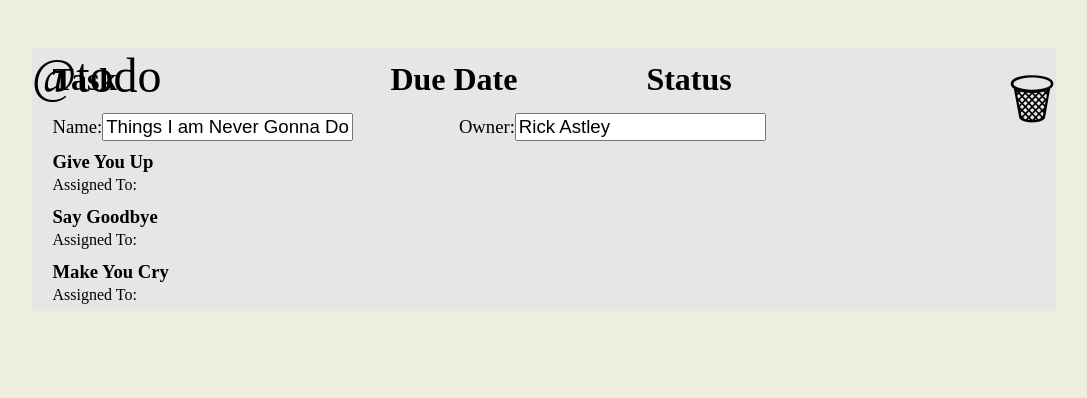
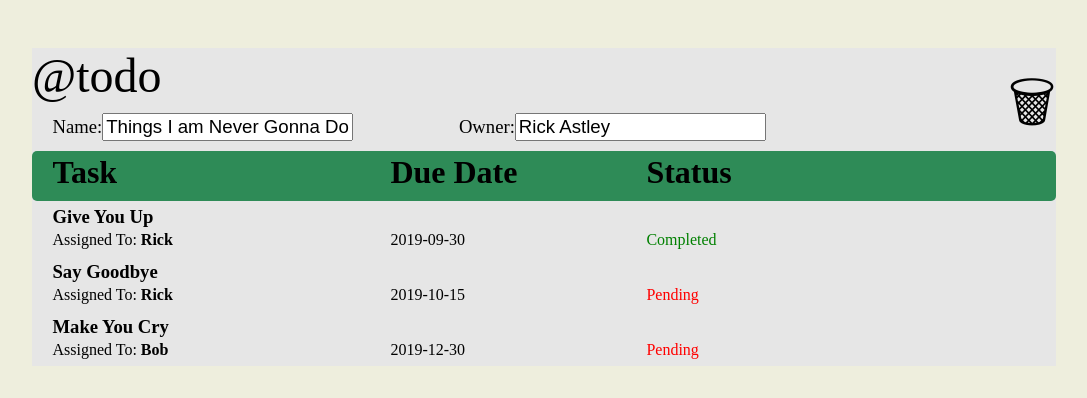
Before and after one commit to shaharan4/popcorn, a React (Create React App) app: page / in a window 1280 px wide. Both pictures are taken after a click on the link "Things I am Never Gonna Do". Shown: the top 398 px of the page, without its empty margins (104-1191 px from the left). Built offline with nearby package versions, Linux system fonts and the light colour scheme.

Commit message:
name, owner textfields editable and save, and also assigned to, due date and status displaying correctly

```diff
--- a/src/App.js
+++ b/src/App.js
@@ -15,6 +15,7 @@ class App extends Component {
     currentScreen: AppScreen.HOME_SCREEN,
     todoLists: testTodoListData.todoLists,
     currentList: null
+
   }
 
   goHome = () => {
@@ -28,6 +29,9 @@ class App extends Component {
     console.log("currentList: " + this.state.currentList);
     console.log("currentScreen: " + this.state.currentScreen);
   }
+
+  deleteList = () => {}
+
 
   render() {
     switch(this.state.currentScreen) {
--- a/src/components/list_screen/ListItemCard.js
+++ b/src/components/list_screen/ListItemCard.js
@@ -8,14 +8,17 @@ export class ListItemCard extends Component {
                     {this.props.listItem.description}
                 </div>
                 <div className='list_item_card_assigned_to'>
-                    Assigned To: <strong>{this.props.listItem.assignedTo}</strong>
+                    Assigned To: <strong>{this.props.listItem.assigned_to}</strong>
                 </div>
                 <div className='list_item_card_due_date'>
-                    {this.props.listItem.dueDate}
+                    {this.props.listItem.due_date}
                 </div>
-                <div className='list_item_card_completed'>
-                    {this.props.listItem.completed}
-                </div>
+                {(this.props.listItem.completed)?<div className='list_item_card_completed'>
+                    Completed
+                </div>:<div className='list_item_card_not_completed'>
+                    Pending
+                </div>}
+
             </div>
         )
     }
--- a/src/components/list_screen/ListItemsTable.js
+++ b/src/components/list_screen/ListItemsTable.js
@@ -5,10 +5,11 @@ export class ListItemsTable extends Component {
     render() {
         return (
             <div id="list_items_container">
-                <div className="list_item_task_header">Task</div>
-                <div className="list_item_due_date_header">Due Date</div>
-                <div className="list_item_status_header">Status</div>
-
+                <div id="list_header_container">
+                    <div className="list_item_task_header">Task</div>
+                    <div className="list_item_due_date_header">Due Date</div>
+                    <div className="list_item_status_header">Status</div>
+                </div>
 
 
                 {
--- a/src/components/list_screen/ListScreen.js
+++ b/src/components/list_screen/ListScreen.js
@@ -5,6 +5,8 @@ import ListTrash from './ListTrash'
 import PropTypes from 'prop-types';
 
 export class ListScreen extends Component {
+
+
     getListName() {
         if (this.props.todoList) {
             let name = this.props.todoList.name;
@@ -19,6 +21,16 @@ export class ListScreen extends Component {
             return this.props.todoList.owner;
         }
     }
+    updateListName(e){
+        let newName = e.target.value
+        this.props.todoList.name = newName
+    }
+
+
+    updateListOwner(e){
+        let newOwner = e.target.value
+        this.props.todoList.owner = newOwner
+    }
     render() {
         return (
             <div id="todo_list">
@@ -28,15 +40,15 @@ export class ListScreen extends Component {
                     <div id="list_details_name_container" className="text_toolbar">
                         <span id="list_name_prompt">Name:</span>
                         <input
-                            value={this.getListName()}
-                            type="text"
+                            defaultValue={this.getListName()}
+                            type="text" onChange={e => this.updateListName(e)}
                             id="list_name_textfield" />
                     </div>
                     <div id="list_details_owner_container" className="text_toolbar">
                         <span id="list_owner_prompt">Owner:</span>
                         <input
-                            value={this.getListOwner()}
-                            type="text"
+                            defaultValue={this.getListOwner()}
+                            type="text" onChange = {e => this.updateListOwner(e)}
                             id="list_owner_textfield" />
                     </div>
                 </div>
--- a/src/components/list_screen/ListTrash.js
+++ b/src/components/list_screen/ListTrash.js
@@ -3,7 +3,9 @@ import React, { Component } from 'react'
 export class ListTrash extends Component {
     render() {
         return (
-            <div id="list_trash">&#128465;</div>
+            <div id="list_trash">&#128465;
+
+            </div>
         )
     }
 }
--- a/src/css/todo_layout.css
+++ b/src/css/todo_layout.css
@@ -82,6 +82,16 @@ body {
   position: absolute;
   left: 2%;
 }
+#list_header_container{
+  position: relative;
+  height: 50px;
+  grid-row-gap: 0px;
+  grid-column-gap: 50px;
+  margin-top: 0px;
+  margin-bottom: 5px;
+  border-radius: 5px;
+  cursor: pointer;
+}
 .list_item_task_header, .list_item_due_date_header, .list_item_status_header {
   position: absolute;
   top: 5%;
--- a/src/css/todo_style.css
+++ b/src/css/todo_style.css
@@ -88,6 +88,9 @@ body {
   cursor: pointer;
 }
 #list_items_container {}
+#list_header_container{
+  background-color: seagreen;
+}
 
 /* LIST SCREEN CLASSES */
 .list_item_card, .list_item_add_card {
@@ -111,7 +114,8 @@ body {
   font-size: 24pt;
 }
 .list_item_task_header:hover, .list_item_due_date_header:hover, .list_item_status_header:hover {
-  color: var(--swatch-primary);
+ cursor: pointer;
+
 }
 .list_item_task_header {}
 .list_item_due_date_header {}
```
Also changed, not shown: src/components/list_screen/ListName.js (deleted).
